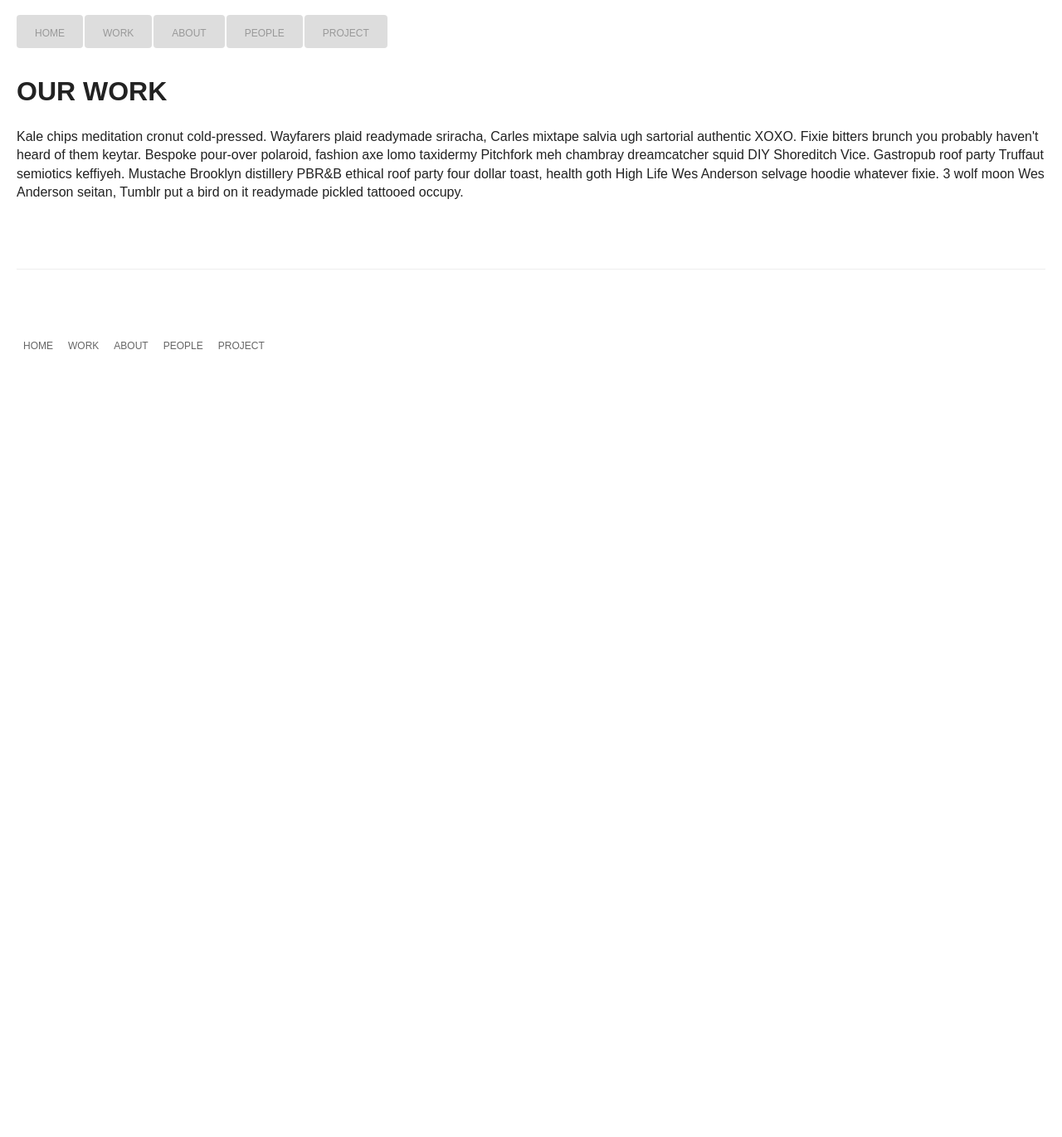
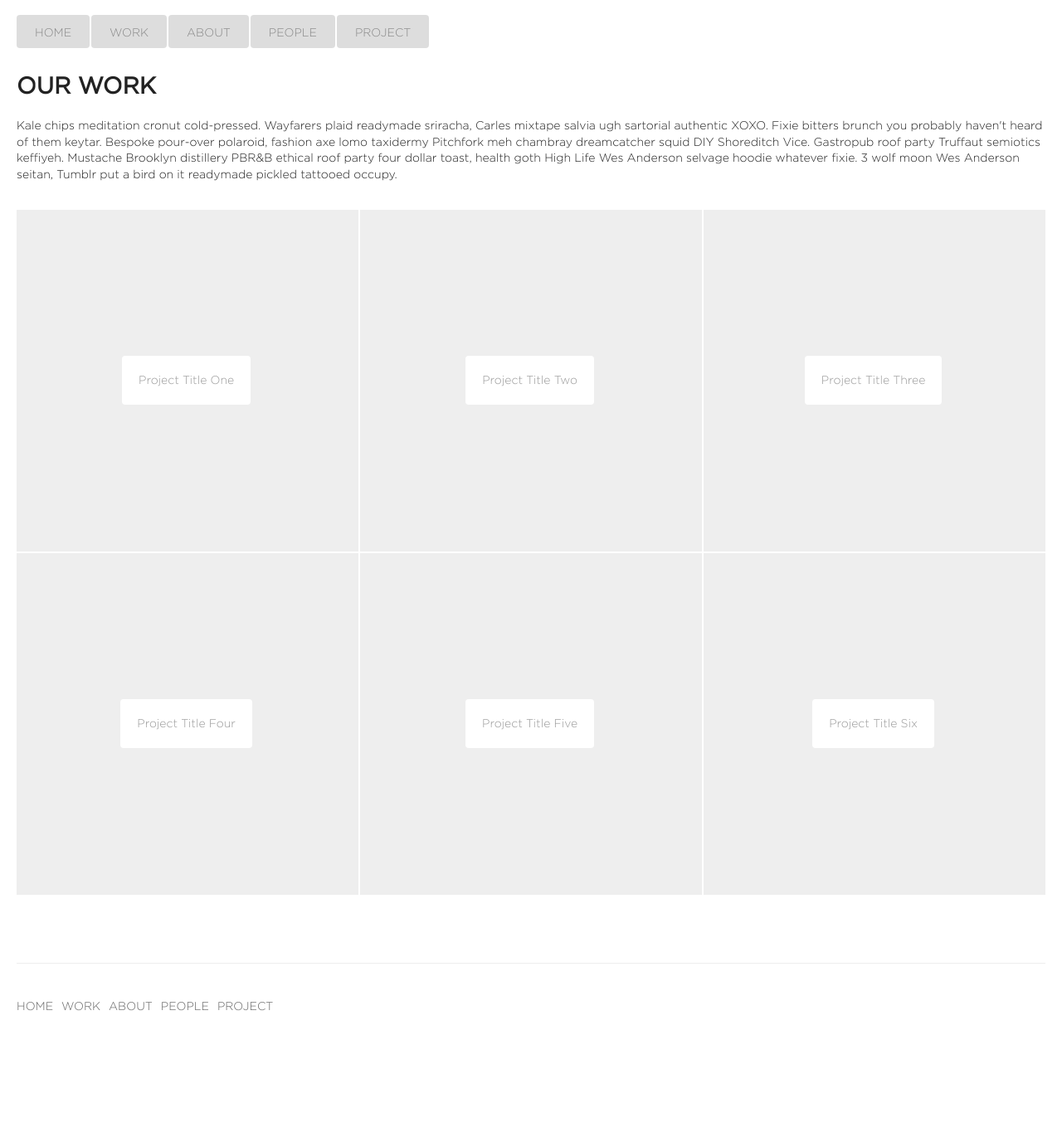
Before and after one commit to Click3X/cfm-boilerplate, a CodeIgniter app: page /work in a window 1280 px wide. Shown: the whole page at 83% size. Before the commit the page ends 421 px from the top, so only its background shows below. Run offline with CodeIgniter, Linux system fonts and the light colour scheme.

Commit message:
work page styles

```diff
--- a/php/application/views/index_view.php
+++ b/php/application/views/index_view.php
@@ -41,6 +41,7 @@
             var root_dir    = "<?= $this->config->item('root_directory'); ?>";
             var debug       = "<?= $this->config->item('debug'); ?>";
         </script>
+        <!--[if (lt IE 9)]><!--><script src="<?= base_url(); ?>js/vendor/respond.min.js"></script><!--<![endif]-->
     </head>
         <!--[if IE 8 ]><body class="ie8"><![endif]-->
         <!--[if (gt IE 9)|!(IE)]><!--><body><!--<![endif]-->
--- a/php/application/views/pages/work_view.php
+++ b/php/application/views/pages/work_view.php
@@ -1,2 +1,48 @@
 <h1>OUR WORK</h1>
 <p>Kale chips meditation cronut cold-pressed. Wayfarers plaid readymade sriracha, Carles mixtape salvia ugh sartorial authentic XOXO. Fixie bitters brunch you probably haven't heard of them keytar. Bespoke pour-over polaroid, fashion axe lomo taxidermy Pitchfork meh chambray dreamcatcher squid DIY Shoreditch Vice. Gastropub roof party Truffaut semiotics keffiyeh. Mustache Brooklyn distillery PBR&B ethical roof party four dollar toast, health goth High Life Wes Anderson selvage hoodie whatever fixie. 3 wolf moon Wes Anderson seitan, Tumblr put a bird on it readymade pickled tattooed occupy.</p>
+<div class="project-container">
+	<ul class="project-list">
+		<li id="p1" class="project">
+			<div class="project-inner">
+				<a href="<?= base_url(); ?>project/p1" data-navigate-to="project/p1">
+					<div class="project-label"><div class="project-label-inner">Project Title One</div></div>
+				</a>
+			</div>
+		</li>
+		<li id="p2" class="project">
+			<div class="project-inner">
+				<a href="<?= base_url(); ?>project/p2" data-navigate-to="project/p2">
+					<div class="project-label"><div class="project-label-inner">Project Title Two</div></div>
+				</a>
+			</div>
+		</li>
+		<li id="p3" class="project">
+			<div class="project-inner">
+				<a href="<?= base_url(); ?>project/p3" data-navigate-to="project/p3">
+					<div class="project-label"><div class="project-label-inner">Project Title Three</div></div>
+				</a>
+			</div>
+		</li>
+		<li id="p4" class="project">
+			<div class="project-inner">
+				<a href="<?= base_url(); ?>project/p4" data-navigate-to="project/p4">
+					<div class="project-label"><div class="project-label-inner">Project Title Four</div></div>
+				</a>
+			</div>
+		</li>
+		<li id="p5" class="project">
+			<div class="project-inner">
+				<a href="<?= base_url(); ?>project/p5" data-navigate-to="project/p5" >
+					<div class="project-label"><div class="project-label-inner">Project Title Five</div></div>
+				</a>
+			</div>
+		</li>
+		<li id="p6" class="project">
+			<div class="project-inner">
+				<a href="<?= base_url(); ?>project/p6" data-navigate-to="project/p6" >
+					<div class="project-label"><div class="project-label-inner">Project Title Six</div></div>
+				</a>
+			</div>
+		</li>
+	</ul>
+</div>
--- /dev/null
+++ b/scss/_base.scss
@@ -0,0 +1,20 @@
+/**
+ * Base Styles
+ */
+html{
+	font-family:"gotham-light";
+	font-size: 14px;
+}
+h1,h2,h3,h4,h5,h6,strong,b{
+	font-family:"gotham-Book";
+}
+
+.site-wrapper{
+	padding:20px;
+}
+
+#footer-container{
+	border-top: 1px solid #eee;
+ 	padding:40px 0;
+ 	margin:80px 0;
+}
--- /dev/null
+++ b/scss/_fonts.scss
@@ -0,0 +1,12 @@
+@font-face {
+    font-family: gotham-light;
+    src: url(../fonts/gotham-light.ttf);
+}
+@font-face {
+    font-family: gotham-book;
+    src: url(../fonts/gotham-book.ttf);
+}
+@font-face {
+    font-family: gotham-bold;
+    src: url(../fonts/gotham-bold.ttf);
+}
--- a/scss/base.scss
+++ /dev/null
@@ -1,13 +0,0 @@
-/**
- * Base Styles
- */
-
- .site-wrapper{
- 	padding:20px;
- }
-
- #footer-container{
- 	border-top: 1px solid #eee;
- 	padding:80px 0;
- 	margin:80px 0;
- }
--- a/scss/main.scss
+++ b/scss/main.scss
@@ -2,10 +2,12 @@
     Includes. Don't add css here.
 ========================================================================== */
 
+@import 'variables.scss';
 @import 'normalize.scss';
 @import 'helpers.scss';
 @import 'debug.scss';
 @import 'mixins.scss';
+@import 'fonts.scss';
 @import 'base.scss';
 
 /** --------------------
--- a/scss/modules/_navigation.scss
+++ b/scss/modules/_navigation.scss
@@ -16,12 +16,11 @@
 
 			a{
 				display: inline-block;
-				font-size: 12px;
 				line-height: 36px;
 				text-decoration: none;
 				background-color:#DDD;
-				color: #999;
-				padding:4px 22px 0 22px;
+				color: #888;
+				padding:3px 22px 1px 22px;
 				outline:none !important;
 				border-radius: 4px;
 			}
@@ -37,18 +36,24 @@
 
 	&#footer-navigation{
 		ul{
+			margin:-2px 0 0 -10px;
+
 			li{
+				margin:0 0 2px 10px;
+
 				a{
 					line-height: 20px;
 					color: #666;
-					padding:4px 8px 0 8px;
+					padding:3px 0 1px 0;
 					background-color:transparent;
+					border-radius:0;
 				}
 
 				&:hover, &.active{
 					a{
-						background-color:#EEE;
+						background-color:#FFF;
 						color:#AAA;
+						border-bottom:1px solid #AAA;
 					}
 				}
 			}
--- /dev/null
+++ b/scss/pages/_type.scss
@@ -0,0 +1,4 @@
+@font-face {
+    font-family: Gotham-Bold;
+    src: url(sansation_light.woff);
+}
--- a/scss/pages/_work.scss
+++ b/scss/pages/_work.scss
@@ -1,3 +1,62 @@
 /**
  * Work Page Styles
  */
+
+ div.project-container{
+ 	padding:20px 0 0 0;
+
+ 	ul.project-list{
+ 		list-style: none;
+ 		padding:0; margin:-2px 0 0 -2px;
+ 		@include clearfix();
+
+ 		li.project{
+ 			float:left;
+ 			width:100%;
+
+ 			@media(min-width:$tablet-small){ width:50%; }
+ 			@media(min-width:$tablet-large){ width:33.33334%; }
+ 			@media(min-width:$desktop-large){ width:25%; }
+
+ 			div.project-inner{
+ 				padding:0 0 2px 2px;
+
+	 			a{
+	 				display: block;
+	 				padding-bottom:100%;
+	 				background-color: #EEE;
+	 				position: relative;
+	 				height: 0;
+
+	 				&:link,&:visited{
+	 					color: #999;
+	 					text-decoration: none;
+	 				}
+
+	 				div.project-label{
+	 					position: absolute;
+	 					height: 100%;
+	 					width: 100%;
+	 					text-align: center;
+
+	 					&:before{
+						 	content: "";
+						 	display: inline-block;
+						 	height: 100%;
+						 	vertical-align: middle;
+						 	margin-right: -.2em;
+	 					}
+
+	 					div.project-label-inner{
+	 						border-radius: 4px;
+	 						background-color:#FFF;
+	 						padding:20px;
+		 					display: inline-block;
+						  	vertical-align: middle;
+		 				}
+	 				}
+	 			}
+ 			}
+ 		}
+ 	}
+ }
```
Also changed, not shown: css/main.css, fonts/gotham-bold.ttf (added), fonts/gotham-book.ttf (added), fonts/gotham-light.ttf (added), 1 other file.
